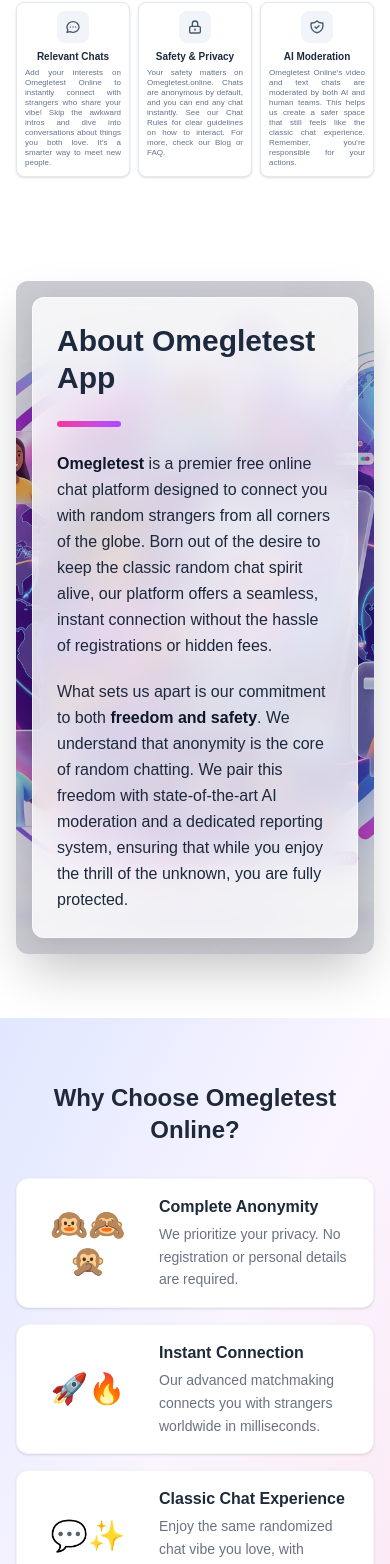
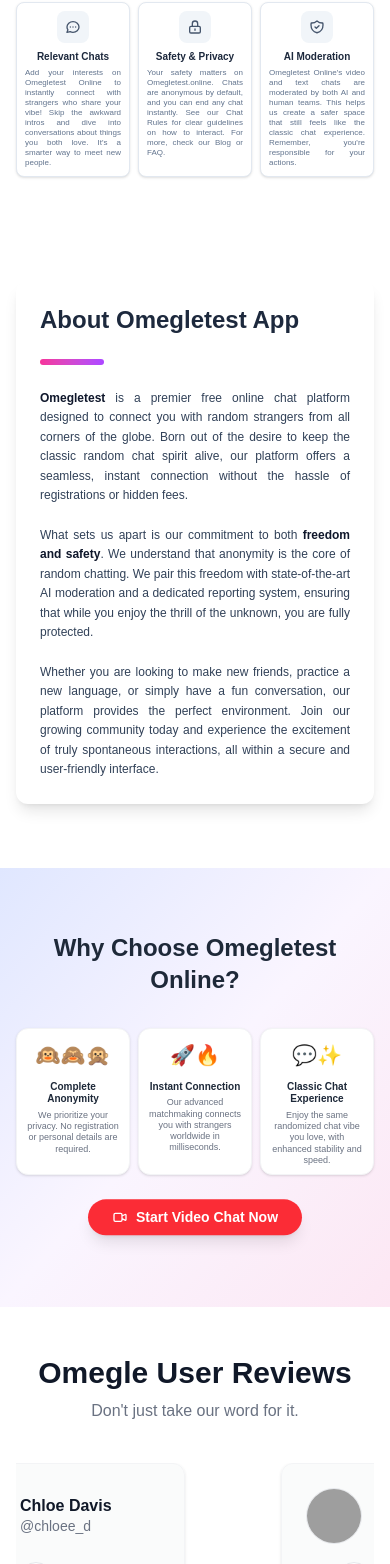
Before and after one commit to kerimacar06/omegle.online.testing, a Next.js app: page / in a window 390 px wide. Shown: the part 418-1982 px from the top of the page. Built offline with nearby package versions, Linux system fonts and the light colour scheme; no server answers; the database is empty; grey boxes are pictures that could not be loaded.

Commit message:
Fix UI responsiveness and reviews carousel

```diff
--- a/components/FAQ.tsx
+++ b/components/FAQ.tsx
@@ -31,7 +31,7 @@
               className="group bg-white rounded-xl shadow-sm hover:shadow-md transition-all duration-300 [&_summary::-webkit-details-marker]:hidden border border-white/50"
             >
               {/* Soru (Mesaj Balonu) */}
-              <summary className="flex cursor-pointer items-center justify-between px-8 py-5 focus:outline-none">
+              <summary className="flex cursor-pointer items-center justify-between px-8 py-2 focus:outline-none">
                 <span className="font-bold text-gray-800 text-[16px] pr-4">{faq.question}</span>
 
                 {/* Yumuşak Ok İkonu */}
@@ -43,7 +43,7 @@
               </summary>
 
               {/* Cevap */}
-              <div className="px-8 pb-7 pt-1 text-gray-600 text-[15px] leading-relaxed font-medium whitespace-pre-wrap border-t border-gray-100/50 mt-1 mx-4">
+              <div className="px-8 pb-5 pt-0 text-gray-600 text-[15px] leading-relaxed font-medium whitespace-pre-wrap border-t border-gray-100/50">
                 {faq.answer}
               </div>
             </details>
--- a/components/InfoSection.tsx
+++ b/components/InfoSection.tsx
@@ -46,7 +46,7 @@
 
       {/* About Section - Hibrit Tasarım (Mobil: Cam Kart, Masaüstü: Başlık Ortada, Split Screen) */}
       <div className="w-full relative py-16 md:py-24 lg:bg-gradient-to-br lg:from-indigo-100 lg:via-purple-50 lg:to-pink-100">
-        <div className="max-w-6xl mx-auto px-4 sm:px-6">
+        <div className="max-w-[1400px] mx-auto px-4 sm:px-6">
 
           {/* MASAÜSTÜ İÇİN ORTALANMIŞ BAŞLIK */}
           <div className="hidden lg:flex flex-col items-center mb-16">
@@ -56,47 +56,38 @@
             <div className="w-24 h-1.5 bg-gradient-to-r from-blue-500 to-purple-500 rounded-full"></div>
           </div>
 
-          {/* MOBİL İÇİN KAPSAYICI (Arkaplan Görseli ve Cam Kart efekti bu div'de) */}
-          <div className="relative w-full rounded-xl overflow-hidden shadow-2xl lg:shadow-none lg:rounded-none lg:overflow-visible min-h-[500px] lg:min-h-0 flex items-center lg:block">
+          {/* MOBİL İÇİN KAPSAYICI */}
+          <div className="relative w-full rounded-xl lg:rounded-none lg:overflow-visible flex items-center lg:block bg-white lg:bg-transparent shadow-lg lg:shadow-none p-6 sm:p-10 lg:p-0">
 
-            {/* MOBİL: Arka Plan Görseli */}
-            <div className="absolute inset-0 lg:hidden">
-              <Image
-                src="/about_illustration.png"
-                alt="Omegletest Online Global Connectivity"
-                fill
-                className="object-cover"
-              />
-              {/* Metnin rahat okunabilmesi için çok hafif bir karanlık katman */}
-              <div className="absolute inset-0 bg-slate-900/20"></div>
-            </div>
-
-            {/* İÇERİK: Mobilde cam kart, Masaüstünde Split Screen */}
-            <div className="relative z-10 flex flex-col lg:flex-row items-center gap-12 lg:gap-20 p-4 sm:p-10 lg:p-0 w-full">
+            {/* İÇERİK: Masaüstünde Split Screen, Mobilde düz metin */}
+            <div className="relative z-10 flex flex-col lg:flex-row items-center gap-10 lg:gap-12 w-full">
 
               {/* SOL TARAF (Metinler) */}
-              <div className="w-full lg:w-1/2 bg-white/80 lg:bg-transparent backdrop-blur-lg lg:backdrop-blur-none rounded-xl lg:rounded-none p-6 sm:p-10 lg:p-0 shadow-[0_8px_30px_rgb(0,0,0,0.12)] lg:shadow-none border border-white/60 lg:border-none flex flex-col justify-center">
+              <div className="w-full lg:w-[55%] flex flex-col justify-center">
 
                 {/* MOBİL İÇİN BAŞLIK (Masaüstünde yukarıda gösterildiği için burada gizli) */}
                 <div className="lg:hidden">
-                  <h2 className="text-3xl md:text-4xl font-extrabold text-slate-800 mb-6 leading-tight">
+                  <h2 className="text-2xl sm:text-3xl md:text-4xl font-extrabold text-slate-800 mb-6 leading-tight whitespace-nowrap">
                     About Omegletest App
                   </h2>
                   <div className="w-16 h-1.5 bg-gradient-to-r from-pink-500 to-purple-500 rounded-full mb-6"></div>
                 </div>
 
-                <div className="text-slate-800 lg:text-slate-600 text-base sm:text-lg lg:text-xl leading-relaxed space-y-5 lg:space-y-6">
+                <div className="text-justify text-slate-700 lg:text-slate-600 text-xs sm:text-base lg:text-lg leading-relaxed space-y-5 lg:space-y-6">
                   <p>
                     <strong className="text-slate-900 lg:text-slate-800 font-extrabold lg:font-bold">Omegletest</strong> is a premier free online chat platform designed to connect you with random strangers from all corners of the globe. Born out of the desire to keep the classic random chat spirit alive, our platform offers a seamless, instant connection without the hassle of registrations or hidden fees.
                   </p>
                   <p>
                     What sets us apart is our commitment to both <strong className="text-slate-900 lg:text-slate-800 font-extrabold lg:font-bold">freedom and safety</strong>. We understand that anonymity is the core of random chatting. We pair this freedom with state-of-the-art AI moderation and a dedicated reporting system, ensuring that while you enjoy the thrill of the unknown, you are fully protected.
                   </p>
+                  <p>
+                    Whether you are looking to make new friends, practice a new language, or simply have a fun conversation, our platform provides the perfect environment. Join our growing community today and experience the excitement of truly spontaneous interactions, all within a secure and user-friendly interface.
+                  </p>
                 </div>
               </div>
 
               {/* SAĞ TARAF (Masaüstü Görseli) */}
-              <div className="hidden lg:block lg:w-1/2">
+              <div className="hidden lg:block lg:w-[45%]">
                 <div className="relative w-full aspect-[4/3] rounded-xl overflow-hidden shadow-2xl transform transition-transform hover:-translate-y-2 duration-500 border-4 border-white/60">
                   <Image
                     src="/about_illustration.png"
--- a/components/Reviews.tsx
+++ b/components/Reviews.tsx
@@ -4,7 +4,7 @@
 
 const reviewsData = [
   {
-    text: "Omegle is the best video chat platform for meeting strangers online. The gender filtering and instant connection features work perfectly!",
+    text: "Omegle is the best video chat platform for meeting strangers. The gender filtering and instant connection features work great! Highly recommended.",
     name: "Sarah Johnson",
     username: "@sarah_j",
     date: "2 days ago",
@@ -12,7 +12,7 @@
     avatar: "https://api.dicebear.com/7.x/avataaars/svg?seed=Sarah&backgroundColor=b6e3f4"
   },
   {
-    text: "I've been using Omegle for anonymous video chat and it's amazing. The HD video quality and secure messaging are top-notch!",
+    text: "I've been using Omegle for anonymous video chat and it's amazing. The HD video quality and secure messaging are top-notch! I haven't seen anything like it.",
     name: "David Chen",
     username: "@davidc99",
     date: "1 week ago",
@@ -20,7 +20,7 @@
     avatar: "https://api.dicebear.com/7.x/avataaars/svg?seed=David&backgroundColor=c0aede"
   },
   {
-    text: "Omegle's one-on-one video chat with girls feature is fantastic. The platform is safe, moderated, and user-friendly!",
+    text: "Omegle's one-on-one video chat with girls feature is fantastic. The platform is safe, moderated, and incredibly user-friendly! You can easily find like-minded friends.",
     name: "Emily Rodriguez",
     username: "@emily_rod",
     date: "2 weeks ago",
@@ -28,7 +28,7 @@
     avatar: "https://api.dicebear.com/7.x/avataaars/svg?seed=Emily&backgroundColor=ffdfbf"
   },
   {
-    text: "Best free Omegle alternative I've found! The random chat rooms and face-to-face interactions are incredible!",
+    text: "Best free Omegle alternative I've ever found! The random chat rooms and face-to-face interactions are truly incredible! It's super fast and always connects instantly.",
     name: "Alex Thompson",
     username: "@alex_t",
     date: "3 weeks ago",
@@ -36,7 +36,7 @@
     avatar: "https://api.dicebear.com/7.x/avataaars/svg?seed=Alex&backgroundColor=d1d4f9"
   },
   {
-    text: "Omegle online has revolutionized how I meet new people. The live chat and anonymous messaging features are outstanding!",
+    text: "Omegle online has changed how I meet new people. The live chat and anonymous messaging features are great! The community here is always welcoming.",
     name: "Maria Garcia",
     username: "@mariag_xo",
     date: "1 month ago",
@@ -44,7 +44,7 @@
     avatar: "https://api.dicebear.com/7.x/avataaars/svg?seed=Maria&backgroundColor=ffd5dc"
   },
   {
-    text: "I love how fast the matchmaking is. No boring sign-ups, just straight to chatting with cool people worldwide.",
+    text: "I love how fast the matchmaking is. No boring sign-ups, just straight to chatting with cool people worldwide. It feels so natural and the overall interface is clean.",
     name: "James Wilson",
     username: "@james_w91",
     date: "1 month ago",
@@ -52,7 +52,7 @@
     avatar: "https://api.dicebear.com/7.x/avataaars/svg?seed=James&backgroundColor=c0aede"
   },
   {
-    text: "Great experience so far! Met some really interesting folks from different cultures. Highly recommend this site.",
+    text: "Great experience so far! Met some really interesting folks from different cultures. Highly recommend this site for anyone looking to pass time and have meaningful chats.",
     name: "Linda Smith",
     username: "@linda_smth",
     date: "2 months ago",
@@ -60,7 +60,7 @@
     avatar: "https://api.dicebear.com/7.x/avataaars/svg?seed=Linda&backgroundColor=ffdfbf"
   },
   {
-    text: "The anonymity makes it so much easier to open up and just have fun conversations without any pressure. Love it!",
+    text: "The anonymity makes it so much easier to open up and just have fun conversations without any pressure. Love it! It's the perfect place to safely express yourself.",
     name: "Michael Brown",
     username: "@mike_b_77",
     date: "2 months ago",
@@ -68,7 +68,7 @@
     avatar: "https://api.dicebear.com/7.x/avataaars/svg?seed=Michael&backgroundColor=b6e3f4"
   },
   {
-    text: "Finally a random chat app that doesn't constantly drop connections! Video is super crisp even on mobile data.",
+    text: "Finally a random chat app that doesn't constantly drop connections! Video is super crisp even on mobile data. I can talk for hours without a single glitch at all.",
     name: "Chloe Davis",
     username: "@chloee_d",
     date: "3 months ago",
@@ -76,7 +76,7 @@
     avatar: "https://api.dicebear.com/7.x/avataaars/svg?seed=Chloe&backgroundColor=ffd5dc"
   },
   {
-    text: "It's like the golden days of internet chat rooms but modernized and much safer. Great job to the devs!",
+    text: "It's like the golden days of internet chat rooms but modernized and much safer. Great job to the devs! I will definitely keep coming back to meet wonderful strangers.",
     name: "Robert Taylor",
     username: "@rob_taylor",
     date: "3 months ago",
@@ -104,24 +104,22 @@
     if (!scrollRef.current) return;
     const container = scrollRef.current;
 
-    // 10 elemanlık tek bir setin tam genişliğini hesapla
     const child0 = container.children[0] as HTMLElement;
     const child10 = container.children[10] as HTMLElement;
     const setWidth = child10.offsetLeft - child0.offsetLeft;
+    const itemWidth = child0.clientWidth;
 
-    // Eğer sola kaydırdığımızda 1. sete (en başa) çok yaklaşırsak,
-    // gizlice anında (animasyonsuz) 2. sete atla ve ardından kaydırma animasyonunu yap.
-    if (container.scrollLeft - 360 < child0.offsetLeft + setWidth / 4) {
+    if (container.scrollLeft - itemWidth < child0.offsetLeft + setWidth / 4) {
       container.style.scrollBehavior = 'auto';
       container.scrollLeft += setWidth;
 
       requestAnimationFrame(() => {
         container.style.scrollBehavior = 'smooth';
-        container.scrollBy({ left: -360 });
+        container.scrollBy({ left: -itemWidth });
       });
     } else {
       container.style.scrollBehavior = 'smooth';
-      container.scrollBy({ left: -360 });
+      container.scrollBy({ left: -itemWidth });
     }
   };
 
@@ -132,96 +130,90 @@
     const child10 = container.children[10] as HTMLElement;
     const child20 = container.children[20] as HTMLElement;
     const setWidth = child20.offsetLeft - child10.offsetLeft;
+    const itemWidth = child10.clientWidth;
 
-    // Eğer sağa kaydırdığımızda 3. sete (en sona) çok yaklaşırsak,
-    // gizlice anında (animasyonsuz) geriye 2. sete atla ve ardından kaydırma animasyonunu yap.
-    if (container.scrollLeft + container.clientWidth + 360 > child20.offsetLeft + setWidth - (setWidth / 4)) {
+    if (container.scrollLeft + container.clientWidth + itemWidth > child20.offsetLeft + setWidth - (setWidth / 4)) {
       container.style.scrollBehavior = 'auto';
       container.scrollLeft -= setWidth;
 
       requestAnimationFrame(() => {
         container.style.scrollBehavior = 'smooth';
-        container.scrollBy({ left: 360 });
+        container.scrollBy({ left: itemWidth });
       });
     } else {
       container.style.scrollBehavior = 'smooth';
-      container.scrollBy({ left: 360 });
+      container.scrollBy({ left: itemWidth });
     }
   };
 
   return (
     <div className="w-full max-w-6xl mx-auto mt-12 px-4 pb-16">
 
-      {/* Bölüm Başlığı & Oklar */}
-      <div className="flex flex-col items-center justify-center mb-10 gap-6 relative">
+      {/* Bölüm Başlığı */}
+      <div className="flex flex-col items-center justify-center mb-10 gap-2">
         <div className="text-center">
           <h2 className="text-3xl font-extrabold text-gray-900">
             Omegle User Reviews
           </h2>
           <p className="text-gray-500 mt-2 font-medium">Don't just take our word for it.</p>
         </div>
+      </div>
 
-        {/* Yön Tuşları */}
-        <div className="flex items-center gap-2 md:absolute md:right-0 md:top-1/2 md:-translate-y-1/2">
+      {/* Carousel Wrapper */}
+      <div className="relative w-full flex items-center group">
+
+        {/* Sol Tuş */}
         <button
           onClick={scrollLeftBtn}
-            className="w-10 h-10 rounded-full bg-gray-100 flex items-center justify-center text-gray-600 hover:bg-gray-200 hover:text-gray-900 transition-colors"
-            aria-label="Previous reviews"
+          className="absolute left-1 md:left-0 z-10 md:-ml-12 w-8 h-8 md:w-12 md:h-12 rounded-full bg-white shadow-md border border-gray-200 flex items-center justify-center text-gray-600 hover:bg-gray-50 hover:text-gray-900 transition-colors"
+          aria-label="Previous review"
         >
-            <svg className="w-5 h-5" fill="none" stroke="currentColor" strokeWidth={2.5} viewBox="0 0 24 24"><path strokeLinecap="round" strokeLinejoin="round" d="M15 19l-7-7 7-7" /></svg>
+          <svg className="w-4 h-4 md:w-6 md:h-6" fill="none" stroke="currentColor" strokeWidth={2.5} viewBox="0 0 24 24"><path strokeLinecap="round" strokeLinejoin="round" d="M15 19l-7-7 7-7" /></svg>
         </button>
-          <button
-            onClick={scrollRightBtn}
-            className="w-10 h-10 rounded-full bg-gray-100 flex items-center justify-center text-gray-600 hover:bg-gray-200 hover:text-gray-900 transition-colors"
-            aria-label="Next reviews"
-          >
-            <svg className="w-5 h-5" fill="none" stroke="currentColor" strokeWidth={2.5} viewBox="0 0 24 24"><path strokeLinecap="round" strokeLinejoin="round" d="M9 5l7 7-7 7" /></svg>
-          </button>
-        </div>
-      </div>
 
-      {/* Yatay Kaydırılabilir Carousel Container (Sonsuz Döngü İçin Relative eklendi) */}
+        {/* Yatay Kaydırılabilir Carousel Container */}
         <div
           ref={scrollRef}
-        className="flex overflow-x-auto relative gap-5 snap-x snap-mandatory pb-4 pt-2 -mx-4 px-4 md:mx-0 md:px-0 [&::-webkit-scrollbar]:hidden [-ms-overflow-style:none] [scrollbar-width:none]"
+          className="flex overflow-x-auto w-full snap-x snap-mandatory [&::-webkit-scrollbar]:hidden [-ms-overflow-style:none] [scrollbar-width:none]"
         >
           {infiniteReviews.map((review, index) => {
             return (
               <div
                 key={index}
-              className="snap-center shrink-0 w-[280px] md:w-[340px] bg-gray-50/80 rounded-xl p-6 flex flex-col border border-gray-100 hover:bg-gray-100/80 transition-colors"
+                className="snap-center shrink-0 w-full md:w-1/3 px-12 md:px-3"
               >
+                <div className="w-full bg-gray-50/80 rounded-xl p-6 md:p-8 flex flex-col border border-gray-100 hover:bg-gray-100/80 transition-colors mx-auto h-full shadow-sm">
                   {/* Üst Kısım: Avatar, İsim ve @Username */}
                   <div className="flex items-center justify-between mb-4">
-                <div className="flex items-center gap-3">
-                  <div className="w-12 h-12 rounded-full overflow-hidden shrink-0 border border-gray-200">
+                    <div className="flex items-center gap-4">
+                      <div className="w-14 h-14 md:w-16 md:h-16 rounded-full overflow-hidden shrink-0 border border-gray-200">
                         <img src={review.avatar} alt={review.name} className="w-full h-full object-cover" />
                       </div>
                       <div className="flex flex-col">
-                    <span className="text-gray-900 font-bold text-[15px] leading-tight">
+                        <span className="text-gray-900 font-bold text-[16px] md:text-[18px] leading-tight">
                           {review.name}
                         </span>
-                    <span className="text-gray-500 text-[14px]">
+                        <span className="text-gray-500 text-[14px] md:text-[15px]">
                           {review.username}
                         </span>
                       </div>
                     </div>
                   </div>
 
-              {/* Yorum / Tweet İçeriği */}
-              <p className="text-gray-800 text-[15px] leading-relaxed mb-5 mt-1 font-medium">
-                {review.text}
+                  {/* Yorum İçeriği */}
+                  <p className="text-gray-800 text-[9px] md:text-[16px] leading-relaxed mt-2 font-medium md:text-justify line-clamp-5 min-h-[76px] md:min-h-[130px]">
+                    "{review.text}"
                   </p>
 
                   {/* Alt Kısım: Yıldızlar */}
-              <div className="mt-auto flex items-center justify-start border-t border-gray-200/60 pt-4">
-                {/* Yıldızlar */}
-                <div className="flex items-center gap-0.5">
+                  <div className="mt-0 md:mt-3 flex items-center justify-start border-t border-gray-200/60 pt-0.5 md:pt-3">
+                    <div className="flex items-center gap-1">
                       {[...Array(review.rating)].map((_, i) => (
-                    <svg key={i} className="w-4 h-4 text-amber-400" fill="currentColor" viewBox="0 0 20 20">
+                        <svg key={i} className="w-5 h-5 text-amber-400" fill="currentColor" viewBox="0 0 20 20">
                           <path d="M9.049 2.927c.3-.921 1.603-.921 1.902 0l1.07 3.292a1 1 0 00.95.69h3.462c.969 0 1.371 1.24.588 1.81l-2.8 2.034a1 1 0 00-.364 1.118l1.07 3.292c.3.921-.755 1.688-1.54 1.118l-2.8-2.034a1 1 0 00-1.175 0l-2.8 2.034c-.784.57-1.838-.197-1.539-1.118l1.07-3.292a1 1 0 00-.364-1.118L2.98 8.72c-.783-.57-.38-1.81.588-1.81h3.461a1 1 0 00.951-.69l1.07-3.292z" />
                         </svg>
                       ))}
+                    </div>
                   </div>
                 </div>
               </div>
@@ -229,6 +221,16 @@
           })}
         </div>
 
+        {/* Sağ Tuş */}
+        <button
+          onClick={scrollRightBtn}
+          className="absolute right-1 md:right-0 z-10 md:-mr-12 w-8 h-8 md:w-12 md:h-12 rounded-full bg-white shadow-md border border-gray-200 flex items-center justify-center text-gray-600 hover:bg-gray-50 hover:text-gray-900 transition-colors"
+          aria-label="Next review"
+        >
+          <svg className="w-4 h-4 md:w-6 md:h-6" fill="none" stroke="currentColor" strokeWidth={2.5} viewBox="0 0 24 24"><path strokeLinecap="round" strokeLinejoin="round" d="M9 5l7 7-7 7" /></svg>
+        </button>
+
+      </div>
     </div>
   );
 }
--- a/components/WhyChoose.tsx
+++ b/components/WhyChoose.tsx
@@ -2,8 +2,8 @@
   {
     icon: (
       // 3 Maymun İkonu (Complete Anonymity)
-      <div className="flex items-center justify-center p-2 md:p-3">
-        <span className="text-3xl sm:text-4xl md:text-5xl" role="img" aria-label="3 monkeys">
+      <div className="flex items-center justify-center p-1 md:p-3">
+        <span className="text-xl sm:text-3xl md:text-5xl" role="img" aria-label="3 monkeys">
           🙉🙈🙊
         </span>
       </div>
@@ -14,8 +14,8 @@
   {
     icon: (
       // Alev Almış Roket İkonu (Instant Connection)
-      <div className="flex items-center justify-center p-2 md:p-3">
-        <span className="text-3xl sm:text-4xl md:text-5xl" role="img" aria-label="rocket speed">
+      <div className="flex items-center justify-center p-1 md:p-3">
+        <span className="text-xl sm:text-3xl md:text-5xl" role="img" aria-label="rocket speed">
           🚀🔥
         </span>
       </div>
@@ -26,8 +26,8 @@
   {
     icon: (
       // Sohbet Balonu İkonu (Classic Chat Experience)
-      <div className="flex items-center justify-center p-2 md:p-3">
-        <span className="text-3xl sm:text-4xl md:text-5xl" role="img" aria-label="chat bubbles">
+      <div className="flex items-center justify-center p-1 md:p-3">
+        <span className="text-xl sm:text-3xl md:text-5xl" role="img" aria-label="chat bubbles">
           💬✨
         </span>
       </div>
@@ -47,24 +47,24 @@
           Why Choose Omegletest Online?
         </h2>
 
-        {/* Mobilde Kompakt Liste (List View), Masaüstünde 3'lü Grid Dizilimi */}
-        <div className="grid grid-cols-1 md:grid-cols-3 gap-4 md:gap-6 mb-8 md:mb-12">
+        {/* Mobilde 3'lü Grid Dizilimi (Kompakt), Masaüstünde Orijinal Boyut */}
+        <div className="grid grid-cols-3 gap-2 sm:gap-4 md:gap-6 mb-8 md:mb-12">
           {reasonsData.map((reason, index) => (
             <div
               key={index}
-              className="bg-white p-4 md:p-6 rounded-xl shadow border border-gray-100 flex flex-row md:flex-col items-center md:items-center justify-start hover:-translate-y-1 transition-transform duration-300 gap-4 md:gap-0"
+              className="bg-white p-2 sm:p-4 md:p-6 rounded-xl shadow border border-gray-100 flex flex-col items-center justify-start hover:-translate-y-1 transition-transform duration-300 gap-1 sm:gap-2 md:gap-0 h-full"
             >
-              {/* İkon Konteyneri (Mobilde Sabit Genişlik ile Metinleri Hizalar, Masaüstünde Üstte) */}
-              <div className="shrink-0 w-[110px] md:w-auto flex justify-center md:mb-6">
+              {/* İkon Konteyneri */}
+              <div className="shrink-0 flex justify-center mb-1 md:mb-6">
                 {reason.icon}
               </div>
 
-              {/* Metin İçeriği (Mobilde Sola Hizalı, Masaüstünde Ortalanmış) */}
-              <div className="flex flex-col text-left md:text-center w-full">
-                <h3 className="text-base md:text-lg font-bold text-gray-800 mb-1 md:mb-3">
+              {/* Metin İçeriği (Her Ekranda Ortalanmış) */}
+              <div className="flex flex-col text-center w-full">
+                <h3 className="text-[10px] sm:text-sm md:text-lg font-bold text-gray-800 mb-1 md:mb-3 leading-tight">
                   {reason.title}
                 </h3>
-                <p className="text-sm text-gray-500 leading-relaxed md:max-w-xs md:mx-auto">
+                <p className="text-[9px] sm:text-xs md:text-sm text-gray-500 leading-tight md:leading-relaxed md:max-w-xs md:mx-auto text-center md:text-justify">
                   {reason.description}
                 </p>
               </div>
@@ -74,8 +74,8 @@
 
         {/* Ortadaki Yönlendirme Butonu */}
         <div className="flex justify-center mt-4 px-2">
-          <a href="https://chathub.cam/" target="_blank" rel="noopener noreferrer" className="w-full sm:w-auto bg-red-500 hover:bg-red-600 text-white font-bold py-4 px-6 sm:px-12 rounded-full text-lg sm:text-xl shadow-lg hover:shadow-xl transition-all flex items-center justify-center gap-3 animate-soft-bounce">
-            <svg className="w-6 h-6 shrink-0" fill="none" stroke="currentColor" viewBox="0 0 24 24"><path strokeLinecap="round" strokeLinejoin="round" strokeWidth={2} d="M15 10l4.553-2.276A1 1 0 0121 8.618v6.764a1 1 0 01-1.447.894L15 14M5 18h8a2 2 0 002-2V8a2 2 0 00-2-2H5a2 2 0 00-2 2v8a2 2 0 002 2z" /></svg>
+          <a href="https://chathub.cam/" target="_blank" rel="noopener noreferrer" className="w-auto bg-red-500 hover:bg-red-600 text-white font-bold py-2 md:py-4 px-6 md:px-12 rounded-full text-sm md:text-xl shadow-lg hover:shadow-xl transition-all flex items-center justify-center gap-2 md:gap-3 animate-soft-bounce">
+            <svg className="w-4 h-4 md:w-6 md:h-6 shrink-0" fill="none" stroke="currentColor" viewBox="0 0 24 24"><path strokeLinecap="round" strokeLinejoin="round" strokeWidth={2} d="M15 10l4.553-2.276A1 1 0 0121 8.618v6.764a1 1 0 01-1.447.894L15 14M5 18h8a2 2 0 002-2V8a2 2 0 00-2-2H5a2 2 0 00-2 2v8a2 2 0 002 2z" /></svg>
             <span className="truncate">Start Video Chat Now</span>
           </a>
         </div>
```
Also changed, not shown: components/Alternatives.tsx (+14 -14 lines). Lines whose indentation alone changed are shown as unchanged.
